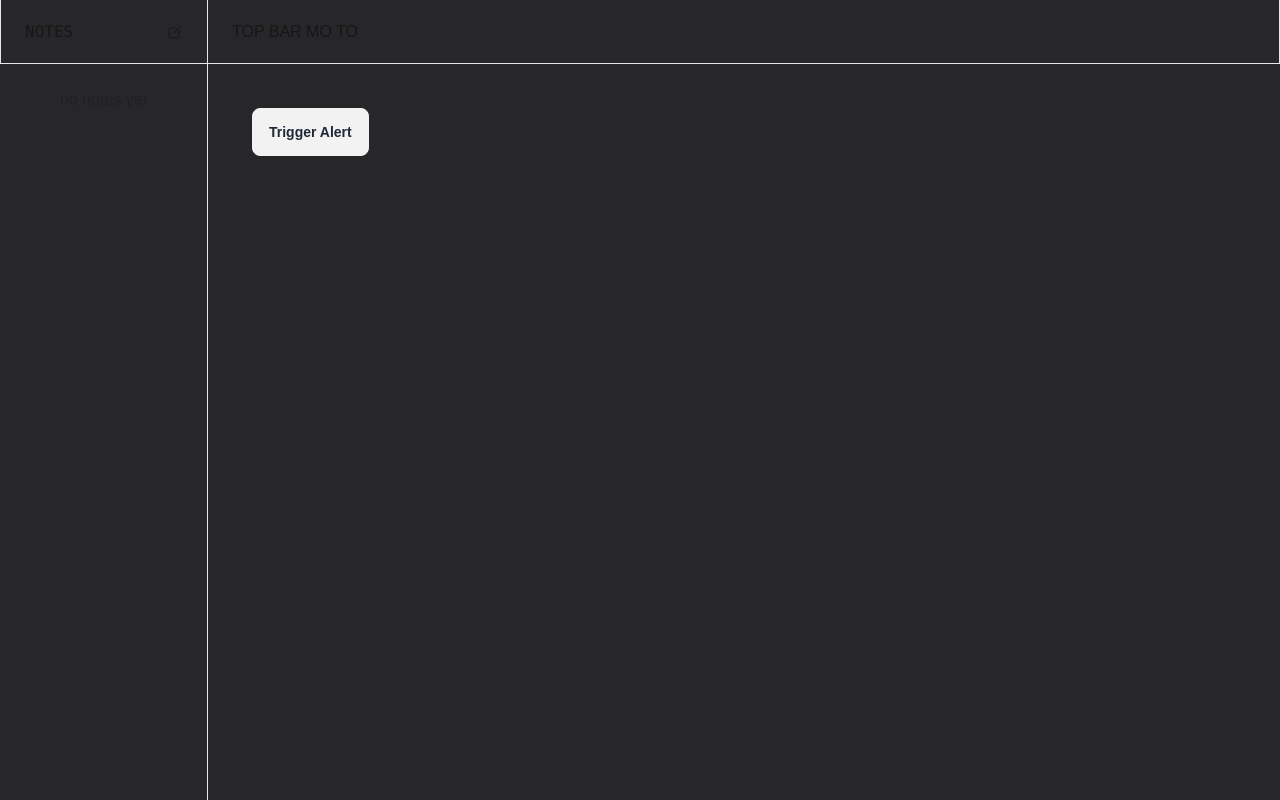
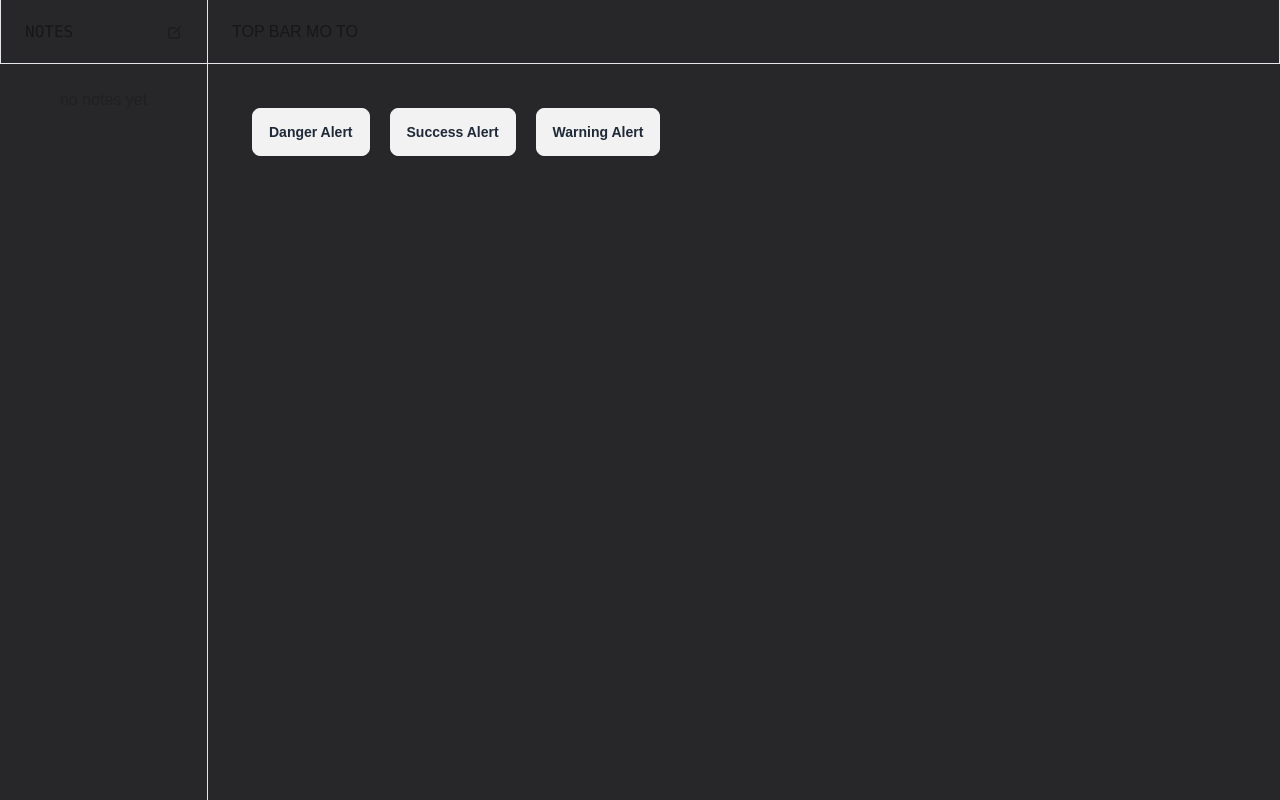
Before and after one commit to vierra-18/practice-rhf_zod, a Next.js app: page / in a window 1280 px wide. Built offline with nearby package versions, Linux system fonts and the light colour scheme.

Commit message:
alert functionally done

```diff
--- a/src/app/components/Playground.tsx
+++ b/src/app/components/Playground.tsx
@@ -1,24 +1,48 @@
-'use client';
+"use client";
 
-import { useAlert } from './multiverse/AlertContext';
+import { useAlert } from "./multiverse/AlertContext";
 
 export default function Playground() {
 	// const [isModalOpen, setIsModalOpen] = useState(false);
 	const { addAlert } = useAlert();
 
-  const handleTriggerAlert = () => {
+	const handleTriggerDangerAlert = () => {
 		addAlert({
-      title: '',
-      body: '',
-      state: 'danger',
+			title: "",
+			body: "",
+			intent: "danger",
 			// hasTimer: false,
 			// hasBody: false,
 			// hasTitle: false,
 			// hasAction: false,
 			duration: 5000,
-      onClick: () => {
-        console.log('yeet');
-      },
+			onClick: () => {},
+		});
+	};
+	const handleTriggerSuccessAlert = () => {
+		addAlert({
+			title: "",
+			body: "",
+			intent: "success",
+			// hasTimer: false,
+			// hasBody: false,
+			// hasTitle: false,
+			// hasAction: false,
+			duration: 5000,
+			onClick: () => {},
+		});
+	};
+	const handleTriggerWarningAlert = () => {
+		addAlert({
+			title: "",
+			body: "",
+			intent: "warning",
+			// hasTimer: false,
+			// hasBody: false,
+			// hasTitle: false,
+			// hasAction: false,
+			duration: 5000,
+			onClick: () => {},
 		});
 	};
 	return (
@@ -26,9 +50,23 @@ export default function Playground() {
 			<button
 				type="button"
 				className="btn capitalize"
-        onClick={handleTriggerAlert}
+				onClick={handleTriggerDangerAlert}
 			>
-        trigger alert
+				danger alert
+			</button>
+			<button
+				type="button"
+				className="btn capitalize"
+				onClick={handleTriggerSuccessAlert}
+			>
+				success alert
+			</button>
+			<button
+				type="button"
+				className="btn capitalize"
+				onClick={handleTriggerWarningAlert}
+			>
+				warning alert
 			</button>
 			{/* <Alert
         title=""
--- a/src/app/components/multiverse/Alert.css
+++ b/src/app/components/multiverse/Alert.css
@@ -5,12 +5,12 @@
 
 .alert-box {
 	@apply p-4 relative rounded bg-interface overscroll-contain overflow-y-auto
-  max-w-[25rem] w-11/12  max-h-32 !pointer-events-auto z-[999] shadow-md;
+  max-w-[25rem] w-11/12  max-h-32 !pointer-events-auto z-[999] shadow-md ;
 }
 
 .alert-stack {
-	@apply gap-3 flex flex-col absolute top-0 right-0 h-full w-full
-  pointer-events-none justify-start py-5 items-end;
+	@apply gap-3 flex flex-col-reverse absolute top-0 right-0 h-full w-full
+  pointer-events-none justify-end py-5 items-end;
 }
 
 @keyframes scaleDown {
--- a/src/app/components/multiverse/Alert.tsx
+++ b/src/app/components/multiverse/Alert.tsx
@@ -1,8 +1,7 @@
-import React, { useEffect, type ReactElement } from "react";
+import React, { ComponentProps, useEffect, type ReactElement } from "react";
 import type { IconType } from "react-icons";
 import { RiInformationFill } from "react-icons/ri";
 import { IoClose } from "react-icons/io5";
-
 import { motion } from "framer-motion";
 
 import { cn } from "@/app/utilities/lib/utilities";
@@ -10,6 +9,7 @@ import { cn } from "@/app/utilities/lib/utilities";
 import Button from "./Button";
 
 import "./Alert.css";
+
 type Icon = IconType | ReactElement;
 
 type AlertProps = {
@@ -17,8 +17,8 @@ type AlertProps = {
 	icon?: Icon;
 	title?: string;
 	body?: string;
-	duration?: number; //in milliseconds
-	state?: "default" | "danger" | "warning" | "success";
+	duration?: number;
+	intent?: "default" | "danger" | "warning" | "success";
 	hasTitle?: boolean;
 	hasBody?: boolean;
 	hasTimer?: boolean;
@@ -28,6 +28,32 @@ type AlertProps = {
 	onClick?: () => void;
 	onClose: () => void;
 };
+
+// Extract the ButtonProps intent type using ComponentProps
+type ButtonIntent = Exclude<ComponentProps<typeof Button>["intent"], undefined>;
+
+// Mapping for intent and background based on alert intent
+
+const MAP_INTENT: Record<ButtonIntent, string> = {
+	default: "-brand",
+	primary: "-primary",
+	info: "-info",
+	success: "-success",
+	warning: "-warning",
+	danger: "-danger",
+	inverse: "-inverse",
+};
+
+// Timestamp component
+function Timestamp() {
+	const currentTime = new Date().toLocaleTimeString([], {
+		hour: "numeric",
+		minute: "2-digit",
+		hour12: true,
+	});
+	return <p className="text-white-900">Today {currentTime}</p>;
+}
+
 export default function Alert({
 	isActive = false,
 	onClose,
@@ -36,7 +62,7 @@ export default function Alert({
 	title,
 	body,
 	duration = 10_000,
-	state = "default",
+	intent = "default",
 	hasTitle = true,
 	hasBody = true,
 	hasTimer = true,
@@ -45,12 +71,8 @@ export default function Alert({
 	actionLabel,
 }: AlertProps) {
 	const renderIcon = (Icon: Icon) => {
-		if (React.isValidElement(Icon)) {
-			return Icon;
-		}
-		if (typeof Icon === "function") {
-			return <Icon />;
-		}
+		if (React.isValidElement(Icon)) return Icon;
+		if (typeof Icon === "function") return <Icon />;
 		return null;
 	};
 
@@ -59,21 +81,14 @@ export default function Alert({
 
 		if (isActive && hasTimer) {
 			timer = setTimeout(() => {
-				onClose(); // Close the alert after duration
+				onClose();
 			}, duration);
 		}
 
-		// Cleanup function to clear the timeout
 		return () => {
 			if (timer) clearTimeout(timer);
 		};
-	}, [isActive, duration, onClose, hasTimer]);
-
-	const currentTime = new Date().toLocaleTimeString([], {
-		hour: "numeric",
-		minute: "2-digit",
-		hour12: true,
-	});
+	}, [isActive, duration, hasTimer]);
 
 	return (
 		<motion.div
@@ -82,8 +97,8 @@ export default function Alert({
 			transition={{ type: "spring", duration: 1, bounce: 0.25 }}
 			className="alert-container"
 		>
-			<div className="alert-box ">
-				<div className=" flex justify-between">
+			<div className="alert-box">
+				<div className="flex justify-between">
 					<Button
 						className="absolute top-1 right-2 border-none bg-transparent"
 						onClick={onClose}
@@ -93,13 +108,7 @@ export default function Alert({
 					<div
 						className={cn(
 							"flex items-start justify-center",
-							state === "danger"
-								? "text-danger"
-								: state === "warning"
-								? "text-warning"
-								: state === "success"
-								? "text-success"
-								: "text-brand"
+							"text" + MAP_INTENT[intent] || "text" + MAP_INTENT.default
 						)}
 					>
 						{renderIcon(icon || RiInformationFill)}
@@ -107,18 +116,15 @@ export default function Alert({
 					<div className="flex flex-1 flex-col gap-y-2 px-4 text-xs">
 						{hasTitle && (
 							<h1 className="font-bold capitalize">
-								{title || "notification title"}
+								{title || "Notification Title"}
 							</h1>
 						)}
 						{hasBody && (
 							<p className="text-white-900">
-								{body ||
-									"This should be a brief copy to convey system feedback"}
+								{body || "Brief feedback message"}
 							</p>
 						)}
-						{hasTimestamp && (
-							<p className="text-white-900">Today {currentTime.slice(0)}</p>
-						)}
+						{hasTimestamp && <Timestamp />}
 					</div>
 					{hasAction && (
 						<Button
@@ -126,17 +132,9 @@ export default function Alert({
 							variant="solid"
 							size="small"
 							className="self-center justify-self-center capitalize"
-							intent={
-								state === "danger"
-									? "danger"
-									: state === "warning"
-									? "warning"
-									: state === "success"
-									? "success"
-									: "primary"
-							}
+							intent={intent} // Maps intent directly
 						>
-							{actionLabel || "button"}
+							{actionLabel || "Button"}
 						</Button>
 					)}
 					<span
@@ -146,13 +144,7 @@ export default function Alert({
 						}
 						className={cn(
 							"timer absolute bottom-0 left-0 h-1 w-full",
-							state === "danger"
-								? "bg-danger"
-								: state === "warning"
-								? "bg-warning"
-								: state === "success"
-								? "bg-success"
-								: "bg-brand",
+							"bg" + MAP_INTENT[intent] || "bg" + MAP_INTENT.default,
 							isActive && hasTimer && "isAnimating"
 						)}
 					/>
--- a/src/app/components/multiverse/AlertContext.tsx
+++ b/src/app/components/multiverse/AlertContext.tsx
@@ -21,7 +21,7 @@ type AlertData = {
 	title?: string;
 	body?: string;
 	duration?: number; // in milliseconds
-	state?: "danger" | "warning" | "success";
+	intent?: "danger" | "warning" | "success";
 	hasTitle?: boolean;
 	hasBody?: boolean;
 	hasTimer?: boolean;
@@ -46,17 +46,39 @@ export function useAlert() {
 	return context;
 }
 
-export function AlertProvider({ children }: { children: ReactNode }) {
+interface AlertProviderProps {
+	children: ReactNode;
+	maxAlerts?: number;
+}
+
+export function AlertProvider({ children, maxAlerts = 5 }: AlertProviderProps) {
 	const [alerts, setAlerts] = useState<AlertData[]>([]);
 	const [nextId, setNextId] = useState(1);
+	const REMOVE_DELAY = 500;
 
 	const addAlert = (alert: Omit<AlertData, "id">) => {
-		const newAlert = { ...alert, id: nextId, isVisible: true }; // Set isVisible to true when adding
-		setAlerts((prevAlerts) => [...prevAlerts, newAlert]);
+		setAlerts((prevAlerts) => {
+			const updatedAlerts = [...prevAlerts];
+
+			// Identify excess alerts and mark them as not visible
+			const excessCount = updatedAlerts.length - maxAlerts + 1;
+			if (excessCount > 0) {
+				// Mark the oldest `excessCount` alerts as `isVisible: false`
+				updatedAlerts.slice(0, excessCount).forEach((oldAlert) => {
+					oldAlert.isVisible = false;
+					setTimeout(() => {
+						setAlerts((alerts) => alerts.filter((a) => a.id !== oldAlert.id));
+					}, REMOVE_DELAY);
+				});
+			}
+
+			// Add the new alert with isVisible set to true
+			const newAlert = { ...alert, id: nextId, isVisible: true };
+			return [...updatedAlerts, newAlert];
+		});
+
 		setNextId((prevId) => prevId + 1);
 	};
-
-	const REMOVE_DELAY = 500; // Adjust this delay to match your CSS animation timing
 
 	const removeAlert = (id: number) => {
 		// Step 1: Set the alert as inactive for animation
@@ -82,7 +104,7 @@ export function AlertProvider({ children }: { children: ReactNode }) {
 						icon={alert.icon}
 						title={alert.title}
 						body={alert.body}
-						state={alert.state}
+						intent={alert.intent}
 						duration={alert.duration}
 						actionLabel={alert.actionLabel}
 						hasTitle={alert.hasTitle}
--- a/src/app/layout.tsx
+++ b/src/app/layout.tsx
@@ -29,7 +29,7 @@ export default function RootLayout({
   return (
     <html lang="en">
       <body className={' antialiased '}>
-        <AlertProvider>{children}</AlertProvider>
+        <AlertProvider maxAlerts={4}>{children}</AlertProvider>
       </body>
     </html>
   );
```
Lines whose indentation alone changed are shown as unchanged.
